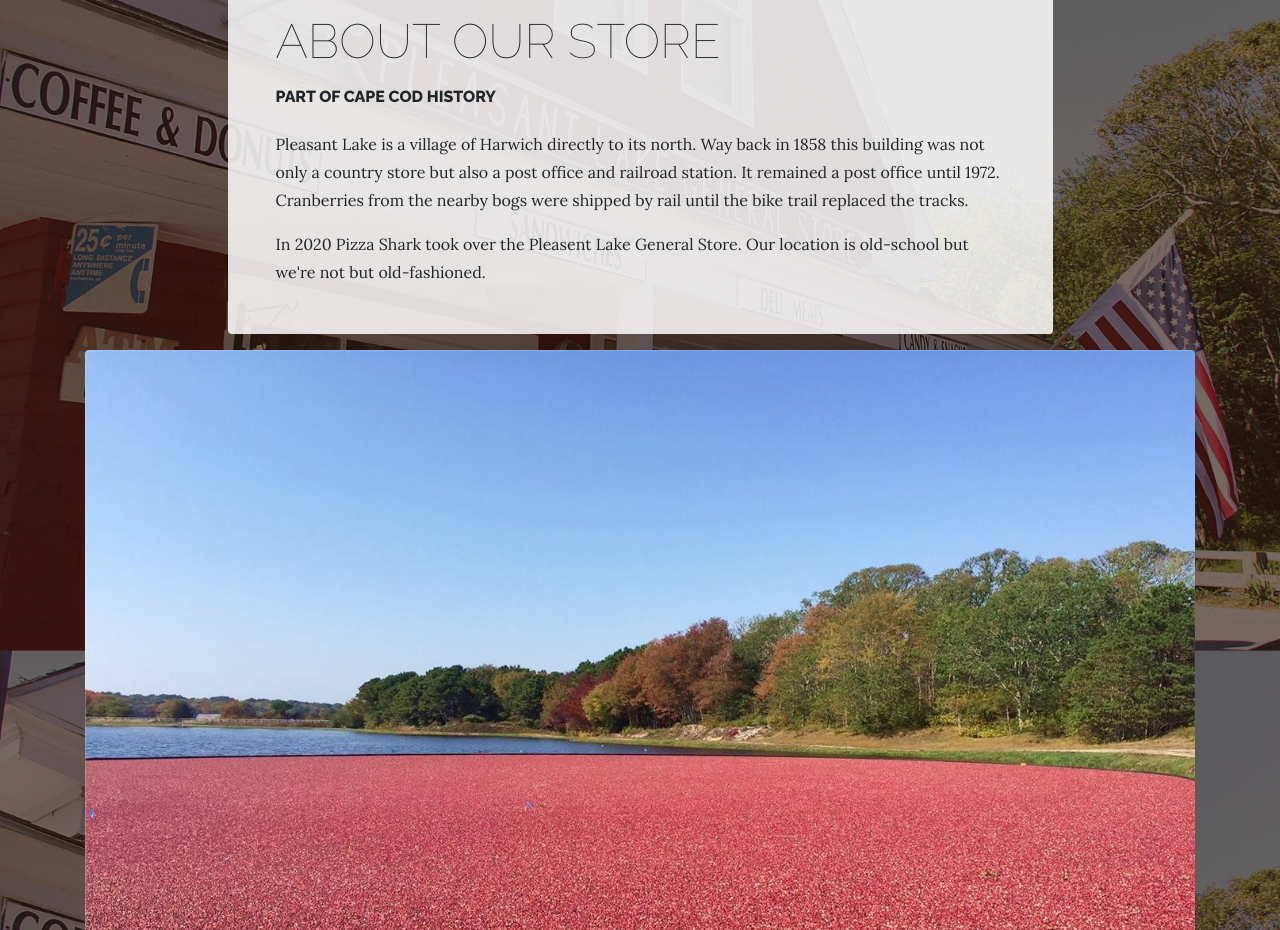
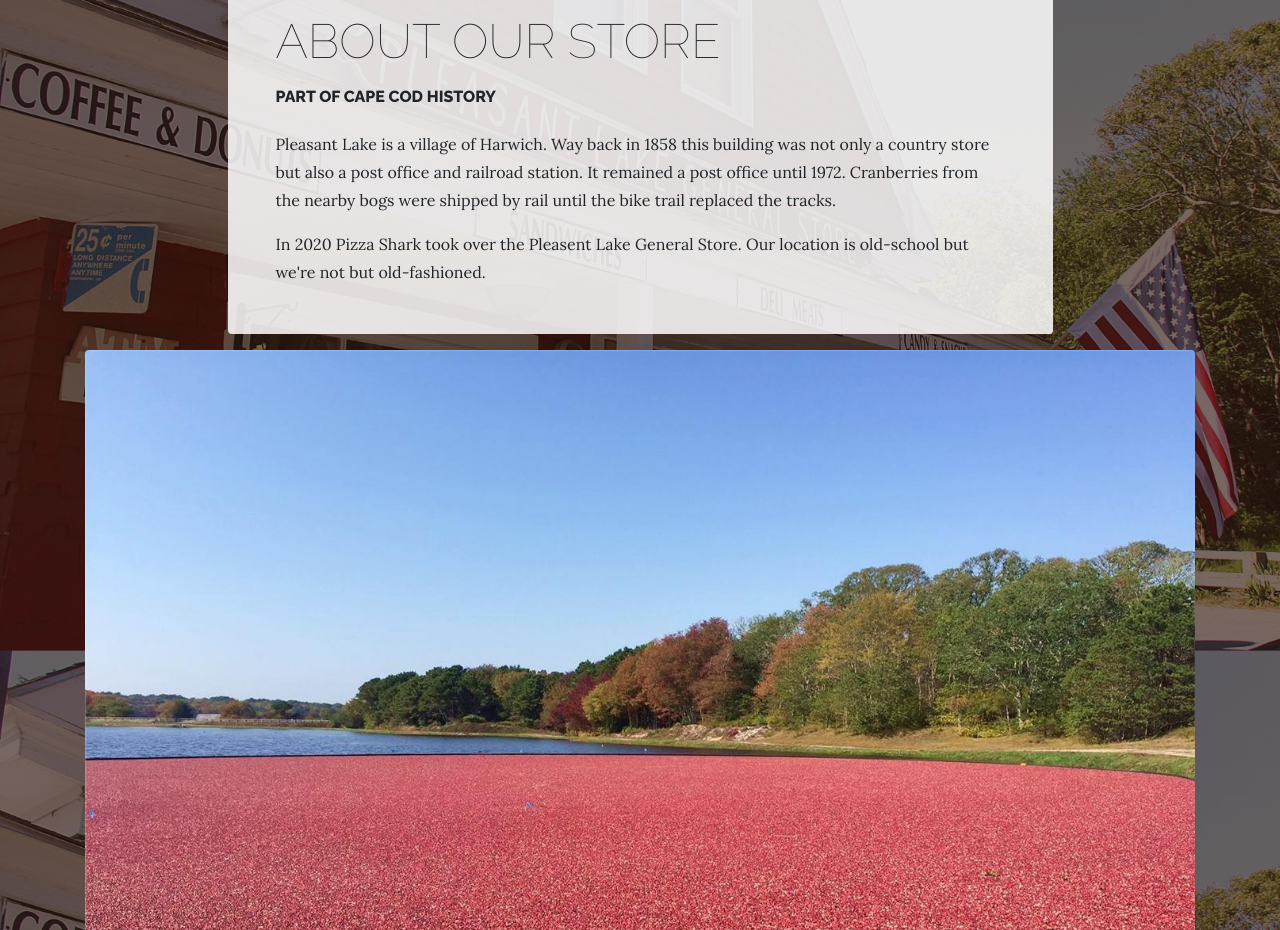
Before and after one commit to VinceGrilli/pizza-shark, a Gatsby site: page /about in a window 1280 px wide. Shown: the part 1045-1975 px from the top of the page. Built offline with nearby package versions, Linux system fonts and the light colour scheme; Gatsby itself is replaced by a stand-in of ours.

Commit message:
edit about

```diff
--- a/package.json
+++ b/package.json
@@ -19,6 +19,7 @@
         "node-sass": "^4.13.1",
         "react": "^16.13.1",
         "react-dom": "^16.13.1",
+        "react-google-maps": "^9.4.5",
         "react-helmet": "^5.2.1",
         "react-images": "^1.1.0",
         "react-scrollspy": "^3.4.2",
--- a/src/pages/about.js
+++ b/src/pages/about.js
@@ -26,11 +26,11 @@ const IndexPage = () => (
                   </span>
                 </h2>
                 <p>
-                  Pleasant Lake is a village of Harwich directly to its north.
-                  Way back in 1858 this building was not only a country store
-                  but also a post office and railroad station. It remained a
-                  post office until 1972. Cranberries from the nearby bogs were
-                  shipped by rail until the bike trail replaced the tracks.
+                  Pleasant Lake is a village of Harwich. Way back in 1858 this
+                  building was not only a country store but also a post office
+                  and railroad station. It remained a post office until 1972.
+                  Cranberries from the nearby bogs were shipped by rail until
+                  the bike trail replaced the tracks.
                 </p>
                 <p className="mb-0">
                   In 2020 Pizza Shark took over the Pleasent Lake General Store.
--- a/src/pages/store.js
+++ b/src/pages/store.js
@@ -47,7 +47,7 @@ const IndexPage = () => (
                   Late night takout
                   <br />
                   Friday & Saturday
-                  <span className="ml-auto">9:00 AM to 12:00 AM</span>
+                  <span className="ml-auto">9:00 PM to 12:00 AM</span>
                 </li>
               </ul>
               <p className="address mb-4">
```
Also changed, not shown: 1 other file.
